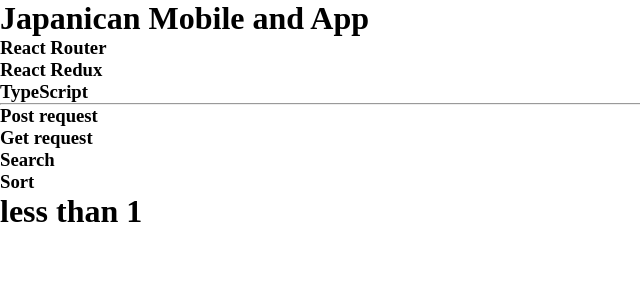
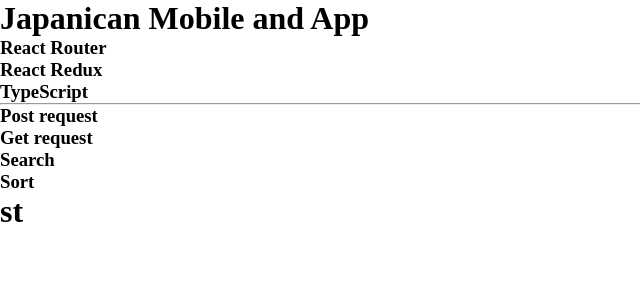
Before and after one commit to kiranFullStack/Japanican, a React (Create React App) app: page / in a window 1280 px wide. Shown: the top 300 px of the page, without its empty margins (0-640 px from the left). Built offline with nearby package versions, Linux system fonts and the light colour scheme.

Commit message:
conditionally render jsx. writing conditions out

```diff
--- a/src/App.js
+++ b/src/App.js
@@ -2,7 +2,7 @@
 import "./App.scss"
 
 function App() {
-  const name = ""
+  const name = "st"
   return (
     <Fragment>
       <h1>Japanican Mobile and App</h1>
@@ -14,7 +14,11 @@
       <h3>Get request</h3>
       <h3>Search</h3>
       <h3>Sort</h3>
-      <h1>{name.length > 1 ? "greater than 1" : "less than 1"}</h1>
+      {name.length > 3 ? (
+        <h1>{name.toUpperCase()}</h1>
+      ) : (
+        <h1>{name.toLowerCase()}</h1>
+      )}
     </Fragment>
   )
 }
```
